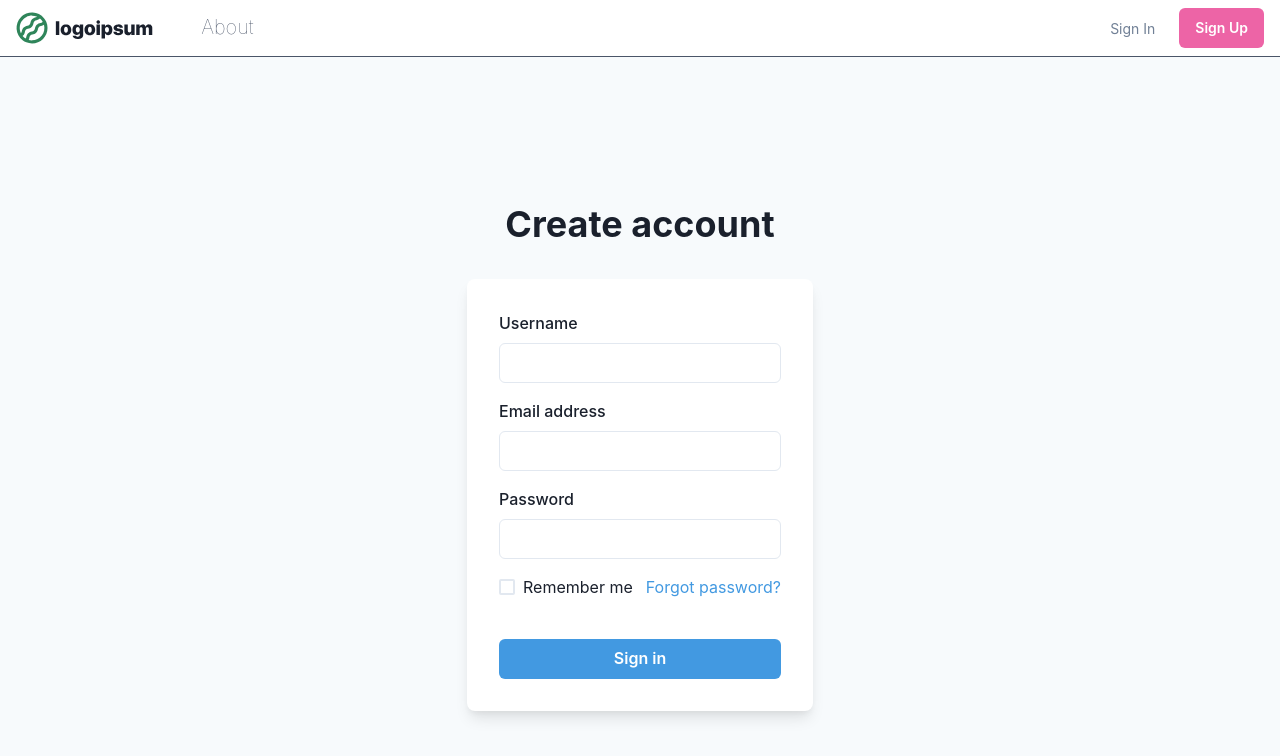
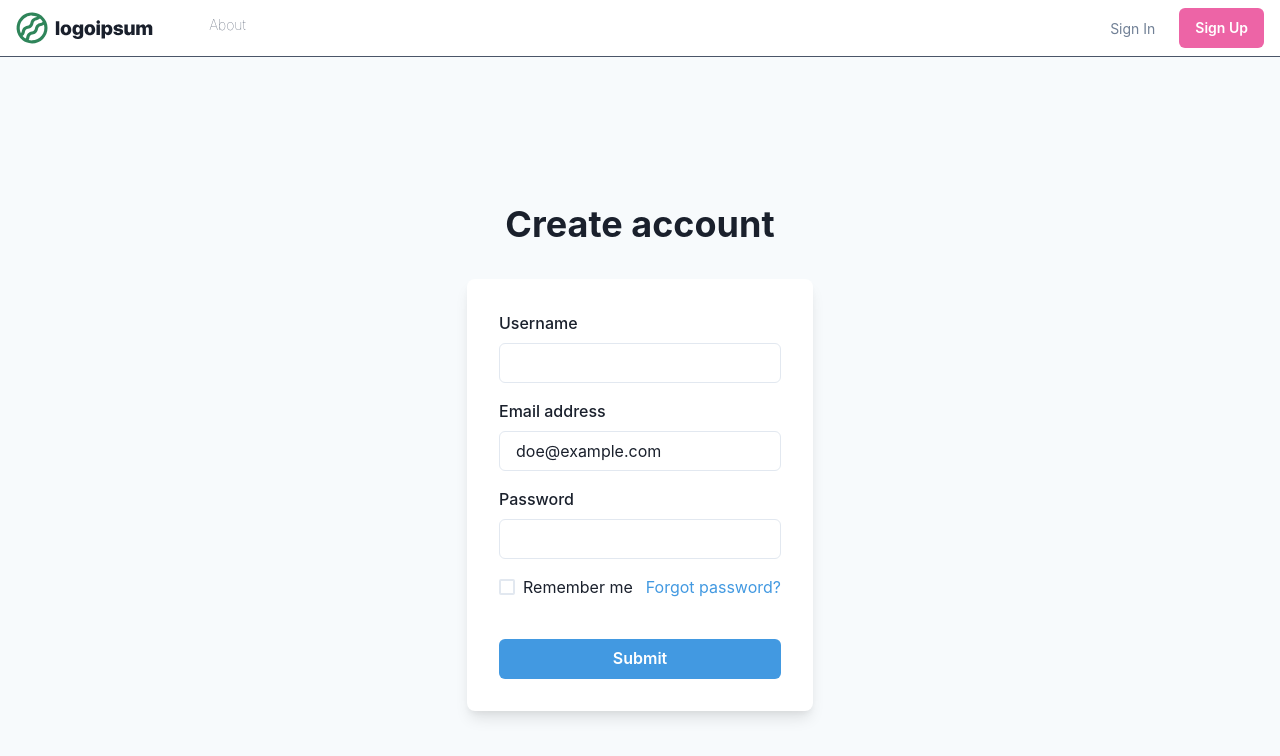
Before and after one commit to Mamba1099/ecommerce-react-frontend, a React (Vite) app: page /signup in a window 1280 px wide. Shown: the top 756 px of the page. Built offline with nearby package versions, Linux system fonts and the light colour scheme.

Commit message:
console log input field data

```diff
--- a/src/components/navbar/DesktopNav.jsx
+++ b/src/components/navbar/DesktopNav.jsx
@@ -28,9 +28,11 @@ export function DesktopNav() {
             <PopoverTrigger>
               <Box
                 as="a"
-                p={2}
+                px={4}
+                py={2}
+
                 href={navItem.href ?? "#"}
-                fontSize={"xl"}
+                fontSize={"sm"}
                 fontWeight={10}
                 color={linkColor}
                 _hover={{
--- a/src/pages/Signup.jsx
+++ b/src/pages/Signup.jsx
@@ -23,11 +23,25 @@ export default function Signup() {
     function handleChange(event){
         const {name,value} = event.target;
         setValues((prev) => ({
-            ...prev
+            ...prev,
+            [name]:value,
         }));
-    };
+    }
     async function handleSubmit(event){
         event.preventDefault();
+        const {username,email,password} = values;
+        const res = await fetch("",{
+          method:"POST",
+          headers:{
+            "Content-Type":"application/json",
+          },
+          body:JSON.stringify({
+            username,
+            email,
+            password,
+          })
+        });
+        console.log(res);
 
     }
   return (
@@ -50,15 +64,16 @@ export default function Signup() {
           <Stack spacing={4}>
             <FormControl id="name">
               <FormLabel>Username</FormLabel>
-              <Input type="text" />
+
+              <Input onChange={handleChange} name="username" type="text" />
             </FormControl>
             <FormControl id="email">
               <FormLabel>Email address</FormLabel>
-              <Input type="email" />
+              <Input onChange={handleChange} value="doe@example.com" name="email" type="email" />
             </FormControl>
             <FormControl id="password">
               <FormLabel>Password</FormLabel>
-              <Input type="password" />
+              <Input onChange={handleChange} name="password" type="password" />
             </FormControl>
             <Stack spacing={10}>
               <Stack
@@ -75,8 +90,9 @@ export default function Signup() {
                 _hover={{
                   bg: "blue.500",
                 }}
+                onClick={handleSubmit}
               >
-                Sign in
+                Submit
               </Button>
             </Stack>
           </Stack>
```
